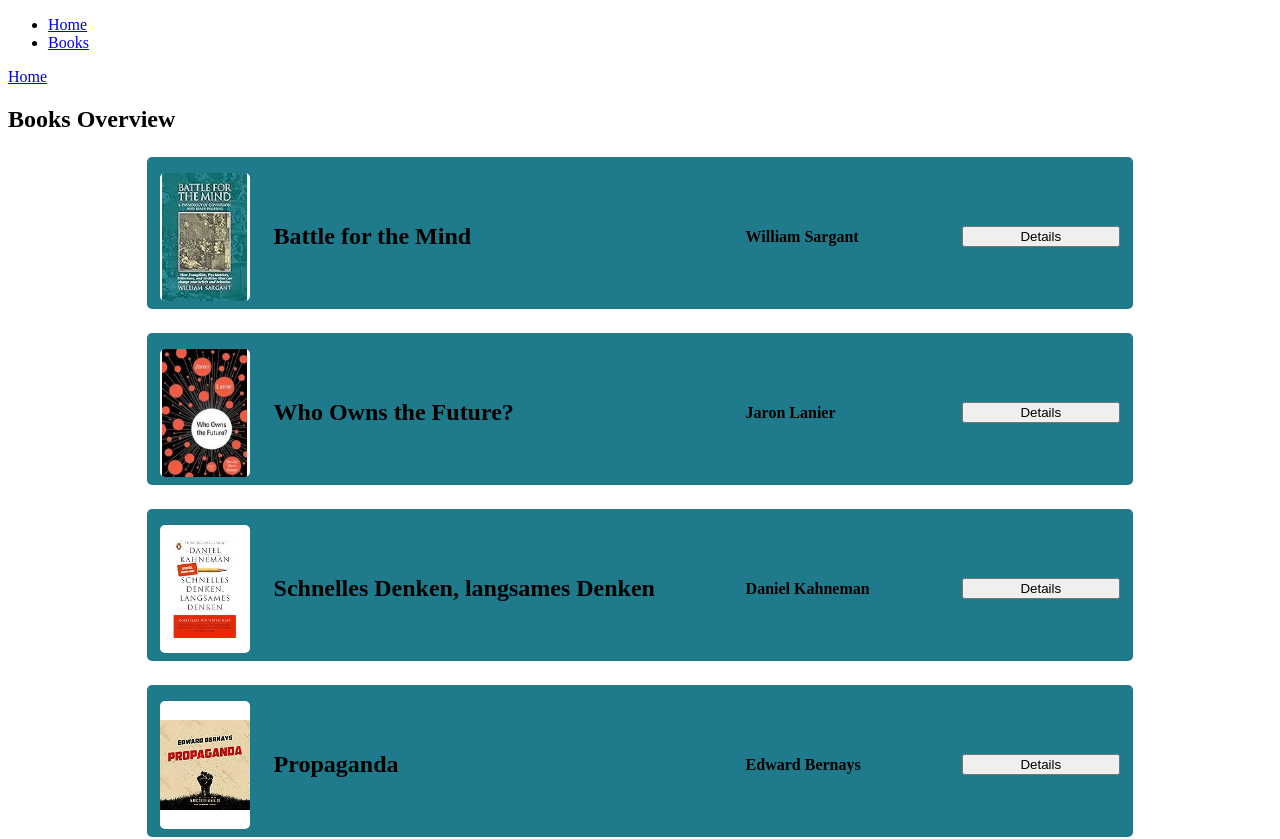
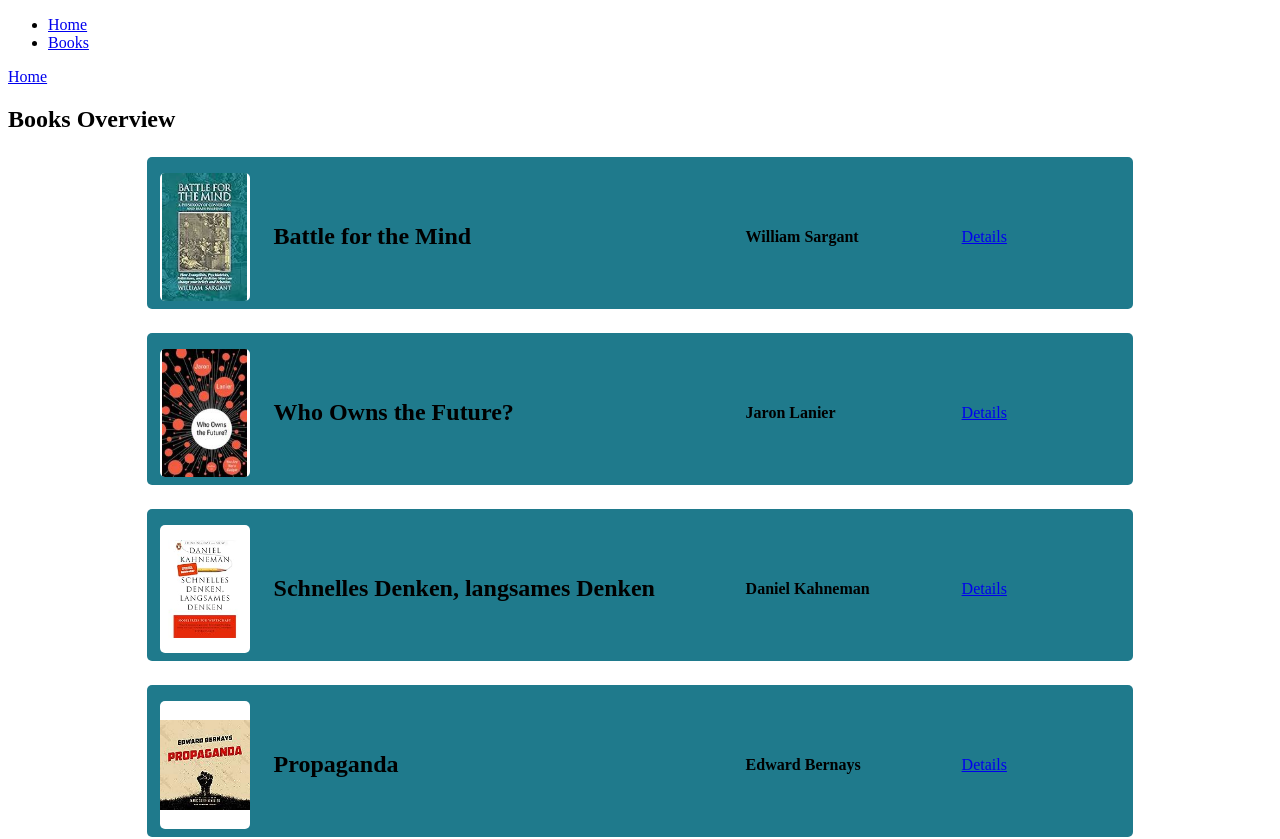
Before and after one commit to tjilani/my-dashboard, a React (Vite) app: page /books in a window 1280 px wide. Shown: the top 839 px of the page. Built offline with nearby package versions, Linux system fonts and the light colour scheme.

Commit message:
added service pattern for books and create BookDetail component with initial information

```diff
--- a/src/App.tsx
+++ b/src/App.tsx
@@ -3,6 +3,7 @@ import NavigationLayout from "./pages/NavigationLayout";
 import Home from "./pages/Home";
 import BooksOverview from "./pages/BooksOverview";
 import ErrorPage from "./pages/ErrorPage";
+import BookDetail from "./pages/BookDetail";
 
 const router = createBrowserRouter([
   {
@@ -18,6 +19,10 @@ const router = createBrowserRouter([
         path: "/books",
         element: <BooksOverview />,
       },
+      {
+        path: "/books/:id",
+        element: <BookDetail />,
+      },
     ],
   },
 ]);
--- a/src/components/Book.tsx
+++ b/src/components/Book.tsx
@@ -1,5 +1,6 @@
 import React from "react";
 import styled from "styled-components";
+import { Link } from "react-router-dom";
 
 // Import all cover images using Vite's glob import
 const coverImages = import.meta.glob("../assets/covers/*.{jpg,png}", {
@@ -26,7 +27,7 @@ const Book = ({
       </div>
       <h2>{work.title}</h2>
       <h4>{work.author}</h4>
-      <button>Details</button>
+      <Link to={`/books/${work.id}`}>Details</Link>
     </StyledBook>
   );
 };
--- /dev/null
+++ b/src/components/utils/bookService.ts
@@ -0,0 +1,9 @@
+import books from "../../data/books.json";
+
+export const getBookById = (id: any) => {
+  return books.find((book) => book.work.id === id);
+};
+
+export const getAllBooks = () => {
+  return books;
+};
--- /dev/null
+++ b/src/pages/BookDetail.tsx
@@ -0,0 +1,29 @@
+import { useParams } from "react-router-dom";
+import { getBookById } from "../components/utils/bookService";
+
+const BookDetail = () => {
+  const { id } = useParams();
+  const book = getBookById(id);
+  console.log("book:", book);
+
+  if (!book) {
+    return <div>Book not found</div>;
+  }
+  return (
+    <div>
+      <h1>{book!.work.title}</h1>
+      <p>{book!.work.author}</p>
+      <p>{book!.work.year}</p>
+      <article>
+        {book!.sections.map((section) => (
+          <div key={section.section_id}>
+            <h2>{section.type}</h2>
+            <p>{section.text}</p>
+          </div>
+        ))}
+      </article>
+    </div>
+  );
+};
+
+export default BookDetail;
--- a/src/pages/BooksOverview.tsx
+++ b/src/pages/BooksOverview.tsx
@@ -1,8 +1,11 @@
 import React from "react";
-import books from "../data/books.json";
+//import books from "../data/books.json";
+import { getAllBooks } from "../components/utils/bookService";
 import Book from "../components/Book";
 import { Link } from "react-router-dom";
 import styled from "styled-components";
+
+const books = getAllBooks();
 
 const BooksOverview = () => {
   return (
```
